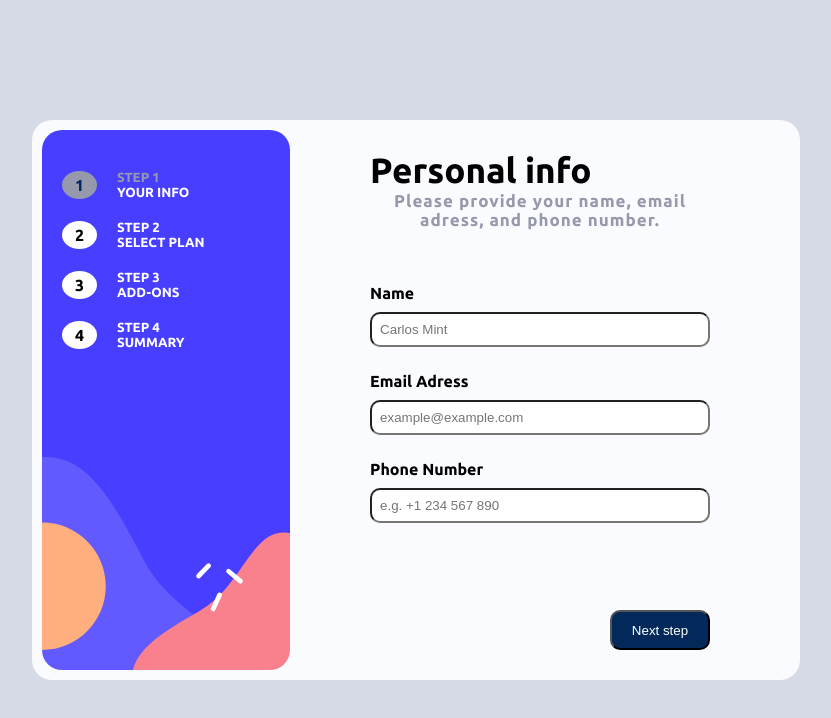
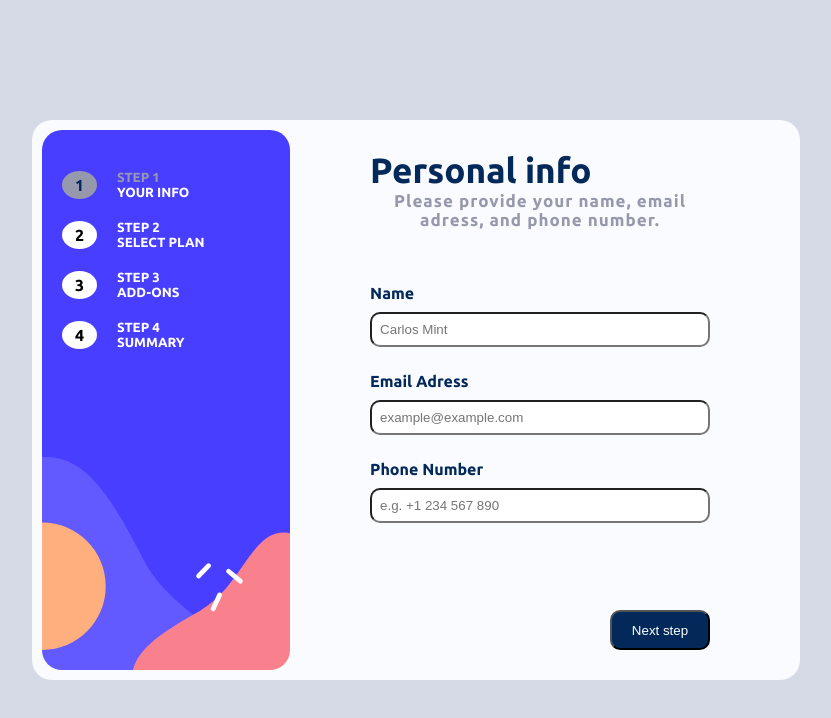
Before and after one commit to objetive218/Multi-step-Form, a React (Vite) app: page / in a window 1280 px wide. Shown: the top 718 px of the page, without its empty margins (224-1055 px from the left). Built offline with nearby package versions, Linux system fonts and the light colour scheme.

Commit message:
letter color

```diff
--- a/src/App.css
+++ b/src/App.css
@@ -80,6 +80,7 @@ ul{
 }
 .stepOne h1{
     font-size: 35px;
+    color: hsl(213, 96%, 18%);
 }
 .stepOne p{
    padding-bottom: 25px;
@@ -101,6 +102,10 @@ ul{
     margin-bottom: 15px;
     padding: 8px;
     border-radius: 10px;
+    color: hsl(213, 96%, 18%);
+}
+.stepOne form label{
+    color: hsl(213, 96%, 18%);
 }
 .stepOne form button{
     position: absolute;
```
